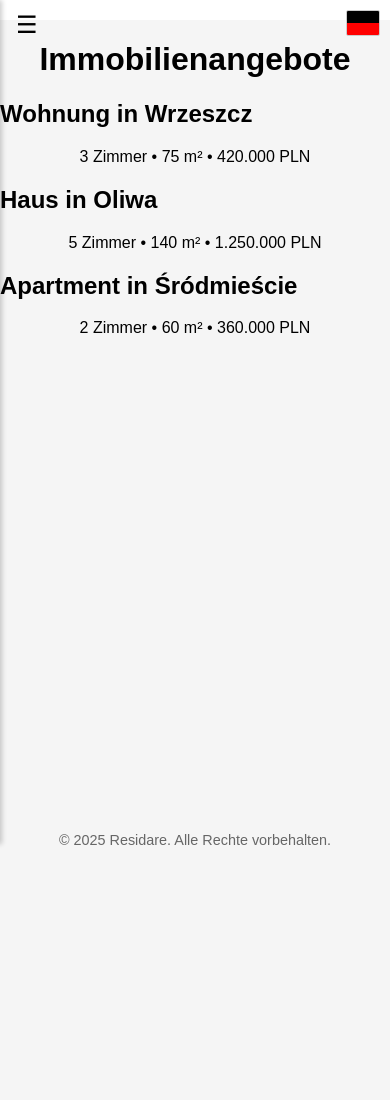
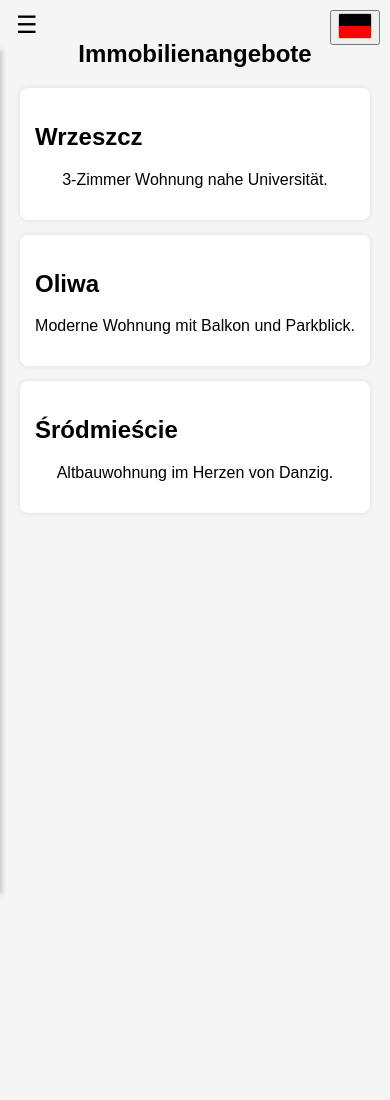
Before and after one commit to karolkow7/residare-site, a plain HTML site: page listings.html in a window 390 px wide. Shown: the top 1100 px of the page. Before the commit the page ends 882 px from the top, so only its background shows below. Drawn offline with Linux system fonts and the light colour scheme.

Commit message:
Add files via upload

```diff
--- a/listings.html
+++ b/listings.html
@@ -5,108 +5,64 @@
   <meta charset="UTF-8">
   <title>Residare – Angebote</title>
   <link rel="stylesheet" href="style.css">
+  <link rel="icon" type="image/png" href="favicon.png">
   <style>
     body { margin: 0; font-family: Arial, sans-serif; }
     .menu-toggle {
-      position: absolute;
-      top: 10px;
-      left: 10px;
-      font-size: 24px;
-      cursor: pointer;
-      z-index: 1001;
-      background: none;
-      border: none;
+      position: absolute; top: 10px; left: 10px;
+      font-size: 24px; cursor: pointer; z-index: 1001; background: none; border: none;
     }
     nav#main-nav {
-      position: fixed;
-      top: 0;
-      left: -200px;
-      width: 200px;
-      height: 100%;
-      background-color: #fff;
-      box-shadow: 2px 0 5px rgba(0,0,0,0.2);
-      padding: 20px;
-      box-sizing: border-box;
-      transition: left 0.3s ease-in-out;
-      z-index: 1000;
+      position: fixed; top: 50px; left: -200px; width: 200px; height: 100%;
+      background-color: #fff; box-shadow: 2px 0 5px rgba(0,0,0,0.2);
+      padding: 20px; box-sizing: border-box;
+      transition: left 0.3s ease-in-out; z-index: 1000;
     }
-    nav#main-nav.active {
-      left: 0;
+    nav#main-nav.active { left: 0; }
+    nav#main-nav a {
+      display: block; margin: 10px 0;
+      color: #333; text-decoration: none;
     }
-    nav#main-nav a {
-      display: block;
-      margin: 10px 0;
-      color: #333;
-      text-decoration: none;
-    }
-    footer {
-      text-align: center;
-      margin-top: 40px;
-      padding: 20px;
-      font-size: 0.9em;
-      color: #666;
-    }
-  </style>
-<style>
     .language-dropdown {
-    position: absolute;
-    top: 10px;
-    right: 10px;
-  }
-  .dropdown {
-    position: relative;
-    display: inline-block;
-  }
-  .dropdown-toggle {
-    background: none;
-    border: none;
-    cursor: pointer;
-    padding: 0;
+      position: absolute; top: 10px; right: 10px; z-index: 1002;
     }
     .dropdown-toggle img {
-    width: 32px;
-    height: 24px;
-    border: 1px solid #ccc;
-    border-radius: 2px;
+      width: 32px; height: 24px; border: 1px solid #ccc; border-radius: 2px;
     }
     .dropdown-menu {
-    display: none;
-    position: absolute;
-    right: 0;
-    background-color: #fff;
-    border: 1px solid #ccc;
-    z-index: 999;
-    padding: 4px;
+      display: none; position: absolute; right: 0; background-color: #fff;
+      border: 1px solid #ccc; z-index: 999; padding: 4px;
       box-shadow: 0 2px 8px rgba(0,0,0,0.2);
     }
     .dropdown-menu img {
-    display: block;
-    width: 32px;
-    height: 24px;
-    margin: 4px 0;
+      display: block; width: 32px; height: 24px; margin: 4px 0; cursor: pointer;
+    }
+    .dropdown:hover .dropdown-menu { display: block; }
+
+    .container {
+      display: flex; flex-wrap: wrap;
+    }
+    .listings {
+      flex: 1 1 50%; padding: 20px;
+    }
+    .listings article {
+      background: #fff; padding: 15px; margin-bottom: 15px;
+      border-radius: 8px; box-shadow: 0 0 5px rgba(0,0,0,0.1);
       cursor: pointer;
     }
-  .dropdown:hover .dropdown-menu {
-    display: block;
+    .map-container {
+      flex: 1 1 50%; height: 100vh;
+      min-height: 500px;
+    }
+    #map {
+      width: 100%; height: 100%;
+    }
+    footer {
+      text-align: center; padding: 20px; font-size: 0.9em; color: #666;
     }
   </style>
-<script src="translate.js"></script>
-<script>
-  function setLanguage(lang) {
-    localStorage.setItem('language', lang);
-    document.getElementById('selected-flag').src = 'flags/flag_' + lang + '.png';
-    loadLanguage(lang);
-  }
-  document.addEventListener('DOMContentLoaded', () => {
-    const lang = localStorage.getItem('language') || 'de';
-    document.getElementById('selected-flag').src = 'flags/flag_' + lang + '.png';
-    loadLanguage(lang);
-  });
-</script>
-
 </head>
 <body>
-  <header>
   <button id="menu-toggle" class="menu-toggle">☰</button>
   <nav id="main-nav">
     <a href="index.html" data-key="nav.home">Start</a>
@@ -126,33 +82,41 @@
     </div>
   </div>
 
-</header>
-
-    <main>
-      <h1 data-key="listings.title">Immobilienangebote</h1>
-      <div class="listing" data-location="Wrzeszcz">
-        <h2>Wohnung in Wrzeszcz</h2>
-        <p>3 Zimmer • 75 m² • 420.000 PLN</p>
-      </div>
-      <div class="listing" data-location="Oliwa">
-        <h2>Haus in Oliwa</h2>
-        <p>5 Zimmer • 140 m² • 1.250.000 PLN</p>
-      </div>
-      <div class="listing" data-location="Śródmieście">
-        <h2>Apartment in Śródmieście</h2>
-        <p>2 Zimmer • 60 m² • 360.000 PLN</p>
-      </div>
-      <div id="map" style="height: 400px; margin-top: 20px;"></div>
+  <main class="container">
+    <section class="listings">
+      <h1 data-key="title">Immobilienangebote</h1>
+      <article><h2>Wrzeszcz</h2><p>3-Zimmer Wohnung nahe Universität.</p></article>
+      <article><h2>Oliwa</h2><p>Moderne Wohnung mit Balkon und Parkblick.</p></article>
+      <article><h2>Śródmieście</h2><p>Altbauwohnung im Herzen von Danzig.</p></article>
+    </section>
+    <aside class="map-container">
+      <div id="map"></div>
+    </aside>
   </main>
-    <script src="map.js"></script>
 
   <footer>
     <p>&copy; <span id="year"></span> Residare. Alle Rechte vorbehalten.</p>
   </footer>
+
+  <script src="map.js"></script>
+  <script src="translate.js"></script>
   <script>
     document.getElementById("year").textContent = new Date().getFullYear();
+
     document.getElementById('menu-toggle').addEventListener('click', function () {
       document.getElementById('main-nav').classList.toggle('active');
+    });
+
+    function setLanguage(lang) {
+      localStorage.setItem('language', lang);
+      document.getElementById('selected-flag').src = 'flags/flag_' + lang + '.png';
+      loadLanguage(lang);
+    }
+
+    document.addEventListener('DOMContentLoaded', () => {
+      const lang = localStorage.getItem('language') || 'de';
+      document.getElementById('selected-flag').src = 'flags/flag_' + lang + '.png';
+      loadLanguage(lang);
     });
   </script>
 </body>
```
Lines whose indentation alone changed are shown as unchanged.
